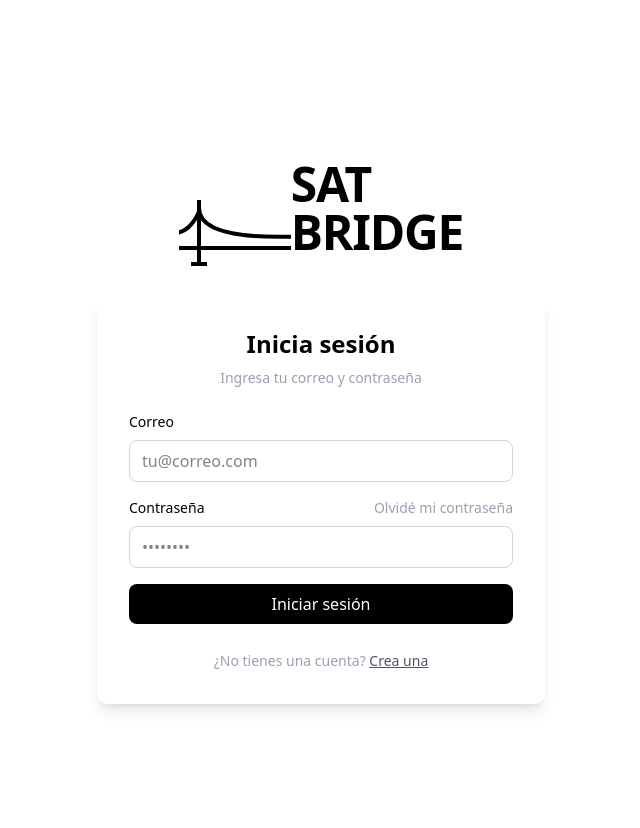
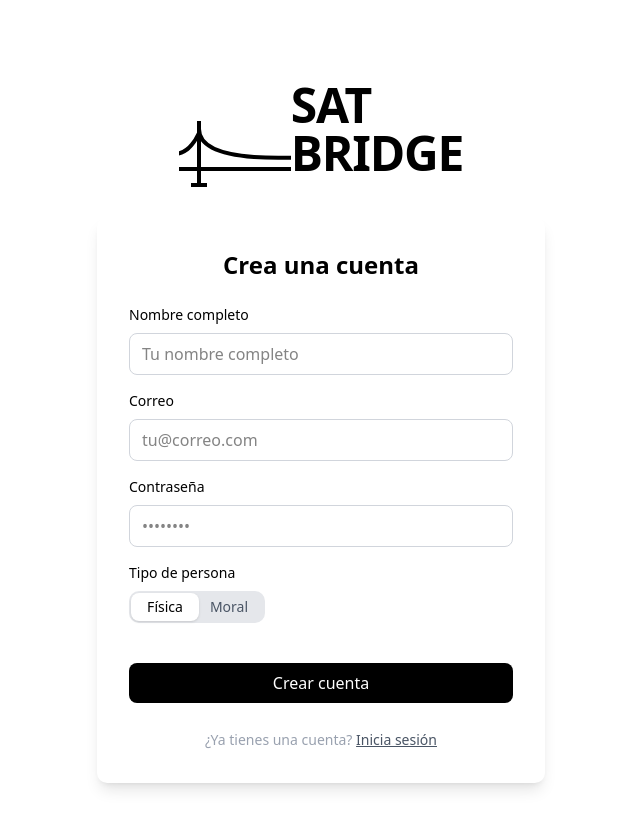
Before and after one commit to Bitquark-Software/sat-bridge-pro, a React (Vite) app: page / in a window 1280 px wide. Shown: the top 828 px of the page, without its empty margins (319-959 px from the left). Built offline with nearby package versions, Linux system fonts and the light colour scheme.

Commit message:
Diseño de singup component

```diff
--- a/src/App.tsx
+++ b/src/App.tsx
@@ -1,10 +1,21 @@
+import { useState } from 'react'
 import LoginForm from './components/LoginForm'
+import SignupForm from './components/SignupForm'
 import './App.css'
 
 function App() {
+  const [currentForm, setCurrentForm] = useState<'login' | 'signup'>('signup');
+
+  const switchToLogin = () => setCurrentForm('login');
+  const switchToSignup = () => setCurrentForm('signup');
+
   return (
     <div className="App">
-      <LoginForm />
+      {currentForm === 'login' ? (
+        <LoginForm onSwitchToSignup={switchToSignup} />
+      ) : (
+        <SignupForm onSwitchToLogin={switchToLogin} />
+      )}
     </div>
   )
 }
--- a/src/components/LoginForm.tsx
+++ b/src/components/LoginForm.tsx
@@ -1,6 +1,10 @@
 import React, { useState } from 'react';
 
-const LoginForm: React.FC = () => {
+interface LoginFormProps {
+  onSwitchToSignup: () => void;
+}
+
+const LoginForm: React.FC<LoginFormProps> = ({ onSwitchToSignup }) => {
   const [email, setEmail] = useState('');
   const [password, setPassword] = useState('');
 
@@ -111,9 +115,12 @@ const LoginForm: React.FC = () => {
         {/* Enlace de registro */}
         <div className="text-center mt-6">
           <span className="text-gray-400 text-sm">¿No tienes una cuenta? </span>
-          <a href="#" className="text-sm text-gray-600 underline hover:text-gray-800">
+          <button
+            onClick={onSwitchToSignup}
+            className="text-sm text-gray-600 underline hover:text-gray-800 bg-transparent border-none cursor-pointer"
+          >
             Crea una
-          </a>
+          </button>
         </div>
       </div>
     </div>
--- /dev/null
+++ b/src/components/SignupForm.tsx
@@ -0,0 +1,172 @@
+import React, { useState } from 'react';
+
+interface SignupFormProps {
+  onSwitchToLogin: () => void;
+}
+
+const SignupForm: React.FC<SignupFormProps> = ({ onSwitchToLogin }) => {
+  const [fullName, setFullName] = useState('');
+  const [email, setEmail] = useState('');
+  const [password, setPassword] = useState('');
+  const [personType, setPersonType] = useState<'fisica' | 'moral'>('fisica');
+
+  const handleSubmit = (e: React.FormEvent) => {
+    e.preventDefault();
+    // Aquí puedes agregar la lógica de registro
+    console.log('Signup attempt:', { fullName, email, password, personType });
+  };
+
+  return (
+    <div className="min-h-screen bg-white flex flex-col items-center justify-center px-4">
+      {/* Logo */}
+      <div className="mb-8 text-center">
+        <div className="flex items-center justify-center mb-2">
+          {/* Ícono del puente */}
+          <div className="w-28 h-4 mr-0">
+      <svg
+        viewBox="0 0 140 100"
+        fill="none"
+        xmlns="http://www.w3.org/2000/svg"
+        className="text-black"
+      >
+        {/* Pilar vertical */}
+        <line x1="25" y1="0" x2="25" y2="80" stroke="currentColor" strokeWidth="5" />
+
+        {/* Arco superior izquierdo */}
+        <path d="M -60 10 Q 0 70, 25 15" stroke="currentColor" strokeWidth="5" fill="none" />
+
+        {/* Arco superior derecho */}
+        <path d="M 25 10 Q 25 70, 300 30" stroke="currentColor" strokeWidth="5" fill="none" />
+
+        {/* Línea horizontal superior */}
+        <line x1="0" y1="60" x2="140" y2="60" stroke="currentColor" strokeWidth="5" />
+
+        {/* Línea horizontal inferior */}
+        <line x1="35" y1="80" x2="15" y2="80" stroke="currentColor" strokeWidth="5" />
+      </svg>
+    </div>
+    <div className="flex flex-col items-start leading-none">
+      <span className="text-5xl font-extrabold tracking-tight text-black">SAT</span>
+      <span className="text-5xl font-extrabold tracking-tight text-black">BRIDGE</span>
+    </div>
+        </div>
+      </div>
+
+      {/* Formulario de registro */}
+      <div className="bg-white rounded-lg shadow-lg p-8 w-full max-w-md">
+        <h1 className="text-2xl font-bold text-black mb-6">
+          Crea una cuenta
+        </h1>
+
+        <form onSubmit={handleSubmit} className="space-y-4">
+          {/* Campo de nombre completo */}
+          <div>
+            <label htmlFor="fullName" className="flex justify-between items-center text-sm font-medium text-black mb-2">
+              Nombre completo
+            </label>
+            <input
+              type="text"
+              id="fullName"
+              value={fullName}
+              onChange={(e) => setFullName(e.target.value)}
+              className="w-full px-3 py-2 border border-gray-300 rounded-md focus:outline-none focus:ring-2 focus:ring-black focus:border-transparent"
+              placeholder="Tu nombre completo"
+              required
+            />
+          </div>
+
+          {/* Campo de correo */}
+          <div>
+            <div className="flex justify-between items-center mb-2">
+              <label htmlFor="email" className="block text-sm font-medium text-black">
+                Correo
+              </label>
+            </div>
+            <input
+              type="email"
+              id="email"
+              value={email}
+              onChange={(e) => setEmail(e.target.value)}
+              className="w-full px-3 py-2 border border-gray-300 rounded-md focus:outline-none focus:ring-2 focus:ring-black focus:border-transparent"
+              placeholder="tu@correo.com"
+              required
+            />
+          </div>
+
+          {/* Campo de contraseña */}
+          <div>
+            <label htmlFor="password" className="flex justify-between items-center text-sm font-medium text-black mb-2">
+              Contraseña
+            </label>
+            <input
+              type="password"
+              id="password"
+              value={password}
+              onChange={(e) => setPassword(e.target.value)}
+              className="w-full px-3 py-2 border border-gray-300 rounded-md focus:outline-none focus:ring-2 focus:ring-black focus:border-transparent"
+              placeholder="••••••••"
+              required
+            />
+          </div>
+
+                     {/* Selector de tipo de persona */}
+           <div>
+             <label className="flex justify-between items-center text-sm font-medium text-black mb-2">
+               Tipo de persona
+             </label>
+                           <div className="relative bg-gray-200 rounded-lg p-1 h-8 w-34">
+                <button
+                  type="button"
+                  onClick={() => setPersonType('fisica')}
+                  className={`absolute top-0.5 left-0.5 w-1/2 h-7 bg-white rounded-md shadow-sm transition-all duration-200 ease-in-out ${
+                    personType === 'fisica' ? 'translate-x-0' : 'translate-x-full'
+                  }`}
+                />
+               <div className="relative flex h-full">
+                 <button
+                   type="button"
+                   onClick={() => setPersonType('fisica')}
+                   className={`flex-1 flex items-center justify-center text-sm font-medium transition-colors duration-200 z-10 ${
+                     personType === 'fisica' ? 'text-black' : 'text-gray-600'
+                   }`}
+                 >
+                   Física
+                 </button>
+                 <button
+                   type="button"
+                   onClick={() => setPersonType('moral')}
+                   className={`flex-1 flex items-center justify-center text-sm font-medium transition-colors duration-200 z-10 ${
+                     personType === 'moral' ? 'text-black' : 'text-gray-600'
+                   }`}
+                 >
+                   Moral
+                 </button>
+               </div>
+             </div>
+           </div>
+
+          {/* Botón de crear cuenta */}
+          <button
+            type="submit"
+            className="w-full bg-black text-white py-2 px-4 rounded-md hover:bg-gray-800 transition-colors duration-200 font-medium mt-6"
+          >
+            Crear cuenta
+          </button>
+        </form>
+
+        {/* Enlace de login */}
+        <div className="text-center mt-6">
+          <span className="text-gray-400 text-sm">¿Ya tienes una cuenta? </span>
+          <button
+            onClick={onSwitchToLogin}
+            className="text-sm text-gray-600 underline hover:text-gray-800 bg-transparent border-none cursor-pointer"
+          >
+            Inicia sesión
+          </button>
+        </div>
+      </div>
+    </div>
+  );
+};
+
+export default SignupForm;
```
